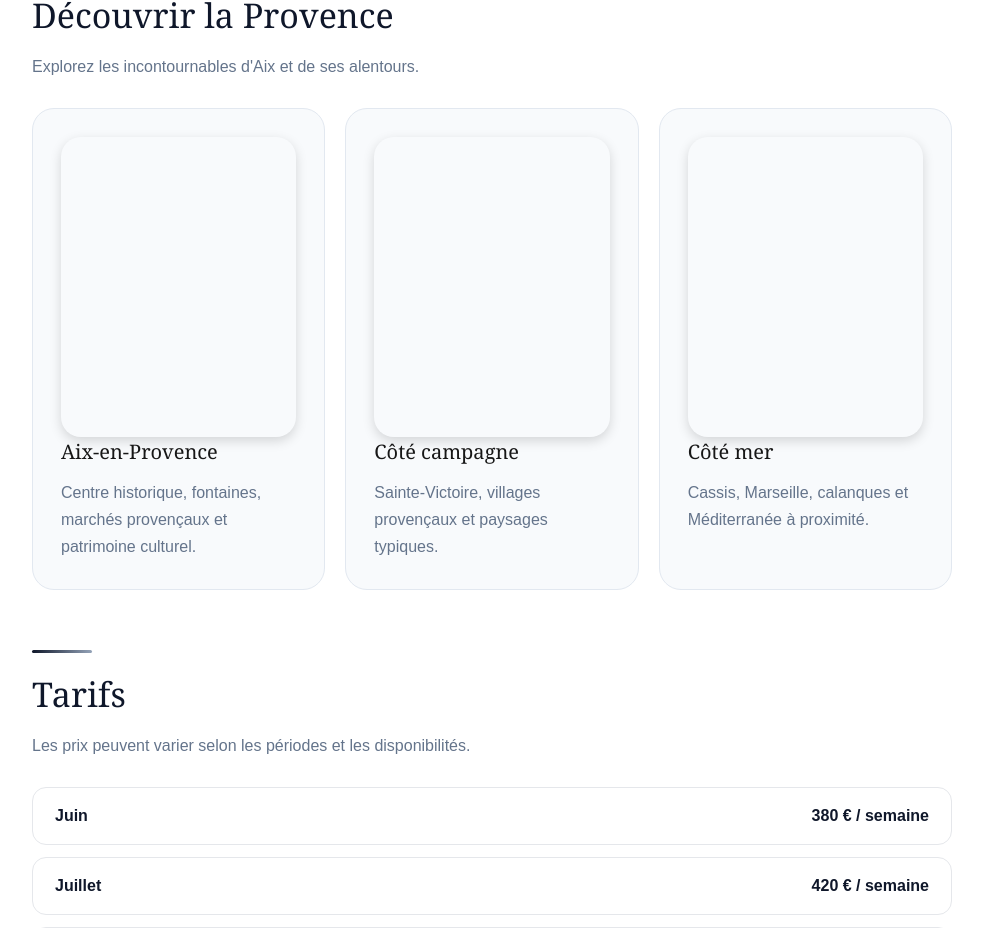
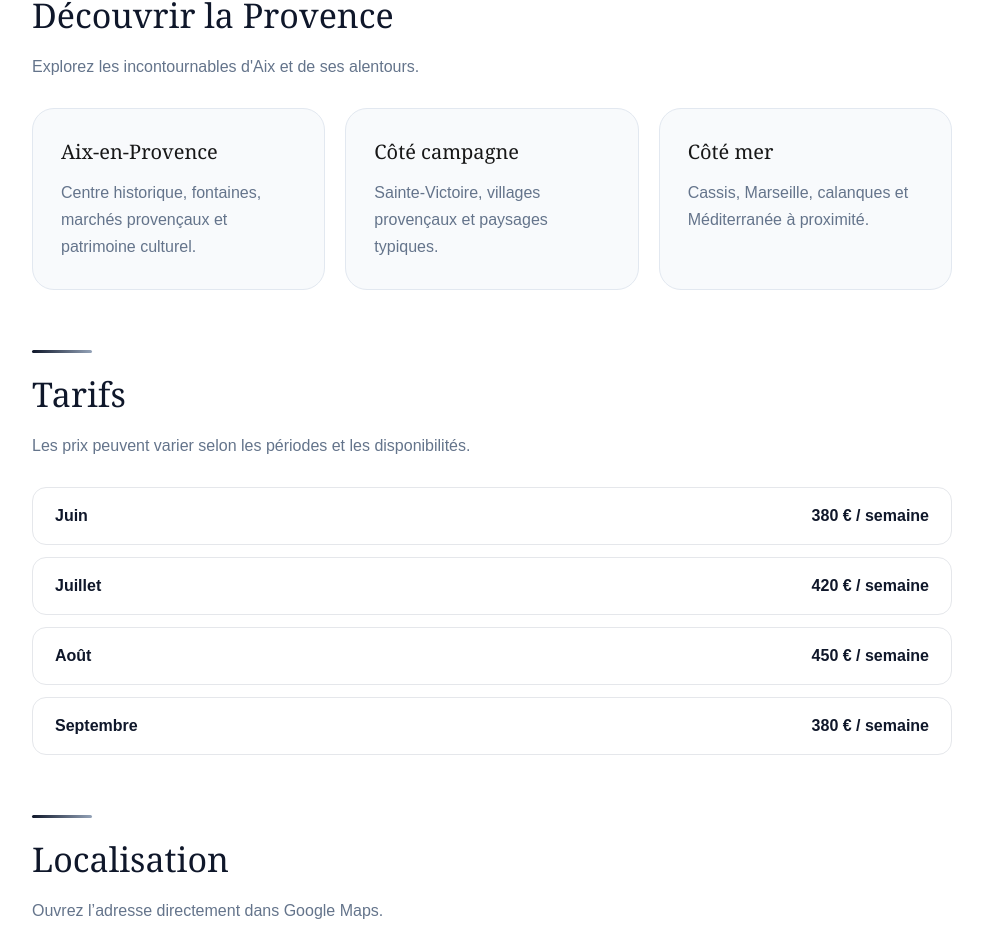
Before and after one commit to AlexB1804/blissappartement, a Next.js app: page /aix-en-provence in a window 1280 px wide. Shown: the part 3818-4746 px from the top of the page, without its empty margins (148-1131 px from the left). Built offline with nearby package versions, Linux system fonts and the light colour scheme.

Commit message:
Fix navbar css loading

```diff
--- a/components/DiscoverCard.tsx
+++ b/components/DiscoverCard.tsx
@@ -13,19 +13,7 @@ export default function DiscoverCard({ title, description }: Props) {
         border: "1px solid #e2e8f0",
       }}
     >
-    <div
-  className="destination-card"
-  style={{
-    height: 300,
-    borderRadius: 20,
-    overflow: "hidden",
-    boxShadow: "0 4px 12px rgba(0,0,0,0.15)",
-    transition: "0.3s",
-    position: "relative",
-  }}
->
 
-</div>
       <h3
         style={{
           marginTop: 0,
```
